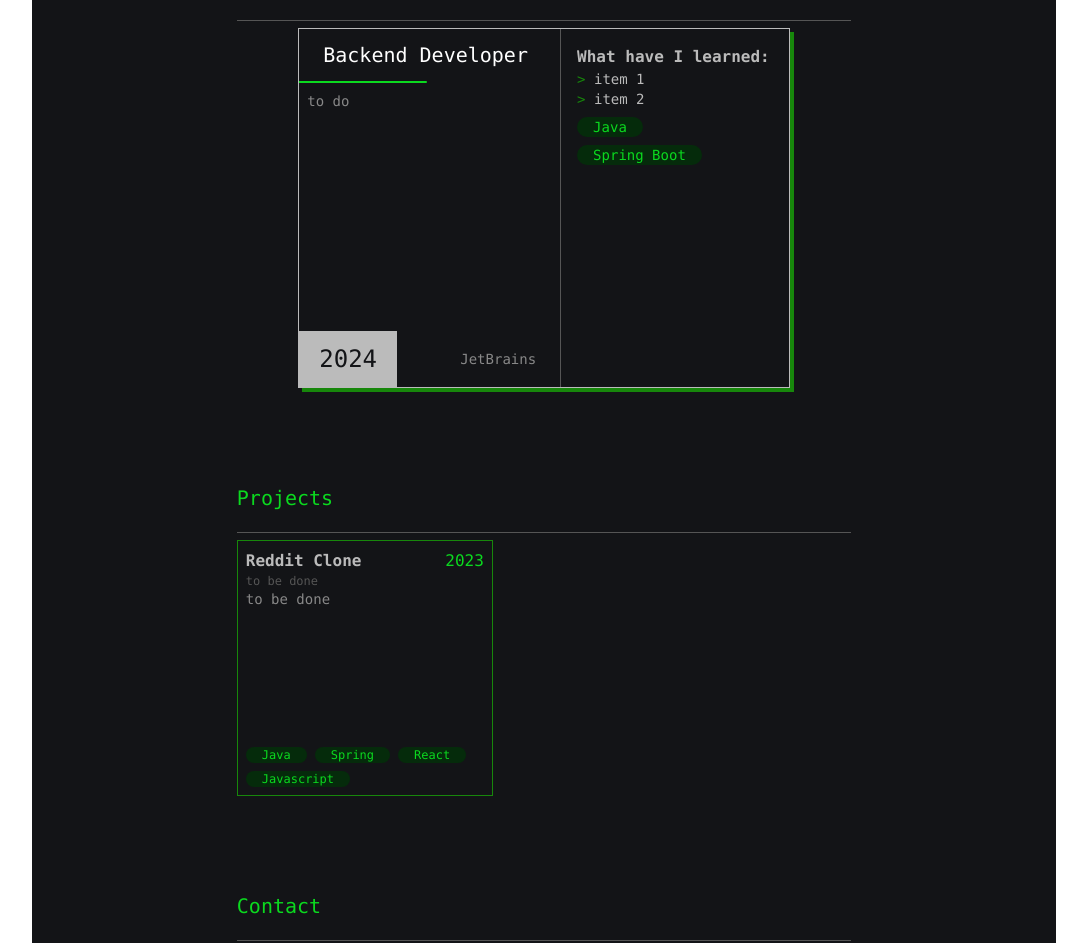
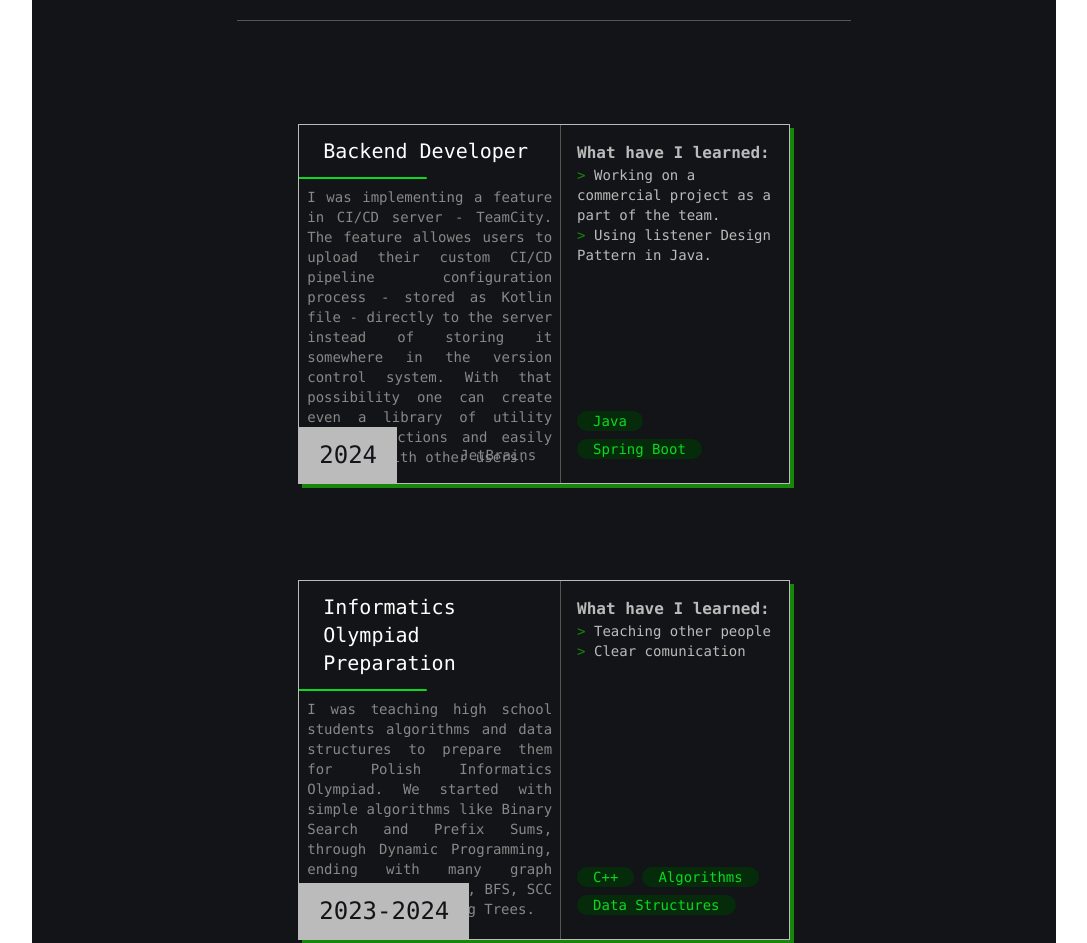
Before and after one commit to vecel/vecel.github.io, a React (Vite) app: page / in a window 1280 px wide. Shown: the part 1090-2033 px from the top of the page, without its empty margins (96-1183 px from the left). Built offline with nearby package versions, Linux system fonts and the light colour scheme.

Commit message:
Add experience section content

```diff
--- a/src/App.tsx
+++ b/src/App.tsx
@@ -9,6 +9,7 @@ import TechItem from "./components/TechItem"
 import Separator from "./components/Separator"
 import ExperienceCard from "./components/ExperienceCard"
 import ProjectCard from "./components/ProjectCard"
+import { experience } from "./data/experience"
 
 export default function App() {
 
@@ -48,14 +49,9 @@ export default function App() {
         <Separator />
         <Section id="experience" title="My Experience">
           <div className="flex flex-col items-center">
-            <ExperienceCard
-              title="Backend Developer"
-              description="to do"
-              years="2024"
-              achievements={["item 1", "item 2"]}
-              company="JetBrains"
-              technologies={["Java", "Spring Boot"]}
-            />
+            { experience.map((exp) => (
+              <ExperienceCard experience={exp} />
+            ))}
           </div>
         </Section>
         <Separator />
--- a/src/components/ExperienceCard.tsx
+++ b/src/components/ExperienceCard.tsx
@@ -1,51 +1,39 @@
-import Separator from "./Separator"
+import type { Experince } from "../types"
 import TechTag from "./TechTag"
 
-interface ExperienceCardProps {
-    title: string,
-    description: string,
-    years: string,
-    achievements: string[],
-    company: string,
-    technologies: string[]
-}
-
-export default function ExperienceCard({ title, description, years, achievements, company, technologies }: ExperienceCardProps) {
+export default function ExperienceCard({ experience }: { experience: Experince }) {
 
     let counter = 1
 
     return (
-        <div className="w-4/5 h-90 flex border shadow-[4px_4px] shadow-secondary">
+        <div className="w-4/5 h-90 mt-24 flex border shadow-[4px_4px] shadow-secondary">
             <div className="relative flex-4">
               <h3 className="pl-6 mt-3 mb-3 text-xl text-on-surface-light">
-                { title }
+                { experience.title }
               </h3>
               <div className="w-32 h-0.5 bg-primary rounded-r-xs" />
-              <p className="p-2 text-sm text-on-surface-dark">
-                { description }
+              <p className="p-2 text-sm text-on-surface-dark text-justify">
+                { experience.description }
               </p>
               <div className="absolute bottom-0 left-0 w-full flex">
                 <div className="p-3 pl-5 pr-5 bg-on-surface text-2xl text-surface">
-                    { years }
+                    { experience.years }
                 </div>
                 <div className="pr-6 ml-auto flex items-center text-sm font-extralight text-on-surface-dark">
-                    { company }
+                    { experience.company }
                 </div>
               </div>
             </div>
             <div className="h-full w-[1px] bg-on-surface-variant"></div>
-            <div className="flex-3 p-4 text-on-surface">
+            <div className="flex-3 p-4 flex flex-col text-on-surface">
               <h4 className="font-bold">What have I learned:</h4>
               <ul className="text-sm">
-                {/* <li className="before:content-['>_'] before:text-secondary">abc</li>
-                <li className="before:content-['>_'] before:text-secondary">abc</li> */}
-                { achievements.map(achievement =>
+                { experience.achievements.map(achievement =>
                     <li key={counter++} className="before:content-['>_'] before:text-secondary">{ achievement }</li>
                 )}
               </ul>
-              <Separator className="h-2" />
-              <div className="flex flex-wrap w-fit">
-                { technologies.map(tech =>
+              <div className="flex flex-wrap w-fit mt-auto">
+                { experience.technologies.map(tech =>
                     <TechTag key={counter++} name={tech} />
                 )}
               </div>
--- a/src/components/Navbar.tsx
+++ b/src/components/Navbar.tsx
@@ -15,6 +15,7 @@ export default function Navbar() {
         const nodes = Array.from(document.querySelectorAll("section"))
         const ids = nodes.map(node => node.id)
         setSections(ids)
+        if (active == "") setActive(ids[0])
 
         const handleScroll = () => {
             const current = nodes.map(node => {
--- /dev/null
+++ b/src/data/experience.ts
@@ -0,0 +1,28 @@
+import type { Experince } from "../types";
+
+export const experience: Experince[] = [
+    {
+        title: "Backend Developer",
+        description: "I was implementing a feature in CI/CD server - TeamCity. The feature allowes users to upload their custom CI/CD pipeline configuration process - stored as Kotlin file -  directly to the server instead of storing it somewhere in the version control system. With that possibility one can create even a library of utility config functions and easily share it with other users.",
+        years: "2024",
+        achievements: ["Working on a commercial project as a part of the team.", "Using listener Design Pattern in Java."],
+        company: "JetBrains",
+        technologies: ["Java", "Spring Boot"]
+    },
+    {
+        title: "Informatics Olympiad Preparation",
+        description: "I was teaching high school students algorithms and data structures to prepare them for Polish Informatics Olympiad. We started with simple algorithms like Binary Search and Prefix Sums, through Dynamic Programming, ending with many graph algorithms like DFS, BFS, SCC and Minimal Spanning Trees.",
+        years: "2023-2024",
+        achievements: ["Teaching other people", "Clear comunication"],
+        company: "",
+        technologies: ["C++", "Algorithms", "Data Structures"]
+    },
+    {
+        title: "Polish Informatics Olympiad",
+        description: "I took part in Polish Informatics Olympiad and get to second out of three stages. The Olympiad is focused on solving complex algorithmics and data structures problems.",
+        years: "2022",
+        achievements: ["Problem solving", "Graph algorithms", "Dynamic programming", "Hashing"],
+        company: "",
+        technologies: ["C++", "Algorithms", "Data Structures"]
+    }
+]
--- /dev/null
+++ b/src/types.ts
@@ -0,0 +1,8 @@
+export interface Experince {
+    title: string,
+    description: string,
+    years: string,
+    achievements: string[],
+    company: string,
+    technologies: string[]
+}
```
